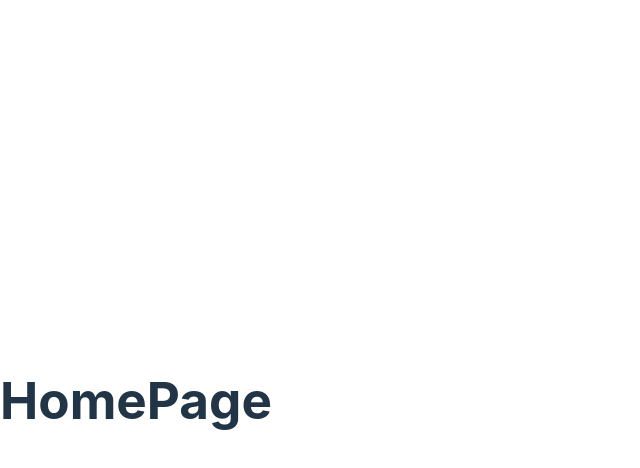
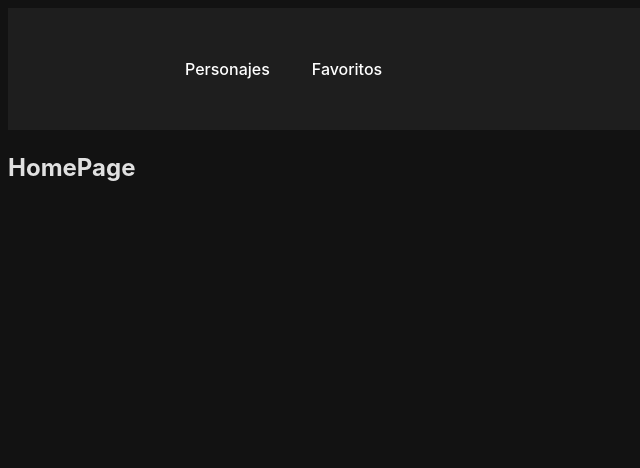
Before and after one commit to Pinchiri/Microproyecto-2, a React (Vite) app: page / in a window 1280 px wide. Shown: the top 468 px of the page, without its empty margins (0-640 px from the left). Built offline with nearby package versions, Linux system fonts and the light colour scheme.

Commit message:
Added Initial NavBar and Layout

```diff
--- /dev/null
+++ b/constants/urls.js
@@ -0,0 +1,6 @@
+export const homeURL = "/"
+export const registerURL = "/register"
+export const loginURL = "/login"
+export const profileURL = "/profile"
+export const reserveURL = "/reserve"
+export const adminURL = "/admin"
--- /dev/null
+++ b/src/components/NavBar/NavBar.jsx
@@ -0,0 +1,75 @@
+import { Link, useNavigate } from "react-router-dom";
+
+import { homeURL,
+    registerURL,
+    loginURL,
+    profileURL,
+    reserveURL,
+    adminURL } from "../../../constants/urls";
+
+// import { useUserContext } from "../../contexts/UserContext";
+import styles from "./Navbar.module.css";
+// import { logout } from "../../firebase/auth";
+
+export function NavBar() {
+  const navigate = useNavigate();
+//   const { user, isLoadingUser } = useUserContext();
+
+//   const handleLogout = async () => {
+//     await logout(() => navigate(homeURL));
+//   };
+
+  return (
+    <nav className={styles.navbar}>
+      <ul className={styles.menuList}>
+        <li className={`${styles.menuItem} ${styles.menuItemLeft}`}>
+          <Link to={homeURL} className={styles.link}>
+            <span>Personajes</span>
+          </Link>
+        </li>
+        <li className={`${styles.menuItem} ${styles.menuItemLeft}`}>
+          <Link to={reserveURL} className={styles.link}>
+            <span>Favoritos</span>
+          </Link>
+        </li>
+      </ul>
+
+      {/* {!isLoadingUser && (
+        <ul className={styles.menuList}>
+          {!!user ? (
+            <>
+              <li className={`${styles.menuItem} ${styles.menuItemRight}`}>
+                <Link to={profileURL} className={styles.link}>
+                  <div className={styles.userAvatar} />
+                  <span>{user.name}</span>
+                </Link>
+              </li>
+              <li className={`${styles.menuItem} ${styles.menuItemRight}`}>
+                <button
+                  type="button"
+                  className={`${styles.link} ${styles.logoutBtn}`}
+                  onClick={handleLogout}
+                >
+                  <span>Salir</span>
+                </button>
+              </li>
+            </>
+          ) : (
+            <>
+              <li className={`${styles.menuItem} ${styles.menuItemRight}`}>
+                <Link to={loginURL} className={styles.link}>
+                  <span>Iniciar sesión</span>
+                </Link>
+              </li>
+              <li className={`${styles.menuItem} ${styles.menuItemRight}`}>
+                <Link to={registerURL} className={styles.link}>
+                  <span>Registro</span>
+                </Link>
+              </li>
+            </>
+          )}
+        </ul>
+      )} */}
+    </nav>
+  );
+}
--- /dev/null
+++ b/src/components/NavBar/NavBar.module.css
@@ -0,0 +1,61 @@
+.navbar {
+    display: flex;
+    justify-content: space-between;
+    background: #1E1E1E;
+    padding: 24px 120px;
+  }
+
+  .navbar .menuList {
+    display: flex;
+    align-items: center;
+    list-style: none;
+  }
+
+  .navbar .menuList .menuItem {
+    border-radius: 6px;
+    border: 1px solid transparent;
+  }
+
+  .navbar .menuList .menuItem:hover {
+    border-color: #272b33;
+    background: #23262e;
+  }
+
+  .navbar .menuList .menuItem.menuItemLeft {
+    margin-right: 8px;
+  }
+  .navbar .menuList .menuItem.menuItemRight {
+    margin-left: 8px;
+  }
+
+  .navbar .menuList .menuItem .link {
+    display: flex;
+    align-items: center;
+    padding: 8px 16px;
+    text-decoration: none;
+    color: #fff;
+  }
+
+  .navbar .menuList .menuItem .link.logoutBtn {
+    display: flex;
+    align-items: center;
+    padding: 8px 16px;
+    text-decoration: none;
+    color: red;
+    background: none;
+    outline: none;
+    border: none;
+    font-size: inherit;
+    font-weight: inherit;
+    cursor: pointer;
+  }
+
+  .navbar .menuList .menuItem .link .userAvatar {
+    content: "";
+    display: block;
+    width: 32px;
+    height: 32px;
+    border-radius: 20px;
+    background: #3c3e44;
+    margin-right: 8px;
+  }
--- a/src/index.css
+++ b/src/index.css
@@ -3,14 +3,12 @@
   line-height: 1.5;
   font-weight: 400;
 
-  color-scheme: light dark;
   color: rgba(255, 255, 255, 0.87);
-  background-color: #242424;
+  background-color: #121212;
 
   font-synthesis: none;
   text-rendering: optimizeLegibility;
   -webkit-font-smoothing: antialiased;
-  -moz-osx-font-smoothing: grayscale;
   -webkit-text-size-adjust: 100%;
 }
 
@@ -19,7 +17,7 @@ a {
   color: #646cff;
   text-decoration: inherit;
 }
-a:hover {
+/* a:hover {
   color: #535bf2;
 }
 
@@ -66,4 +64,4 @@ button:focus-visible {
   button {
     background-color: #f9f9f9;
   }
-}
+} */
--- a/src/main.jsx
+++ b/src/main.jsx
@@ -4,12 +4,18 @@ import { Routes, Route, BrowserRouter } from "react-router-dom"
 //import App from './App.jsx'
 import './index.css'
 import { HomePage } from './pages/HomePage/HomePage.jsx'
+import { Layout } from './pages/Layout/Layout'
+import { homeURL, reserveURL } from '../constants/urls'
 
 ReactDOM.createRoot(document.getElementById('root')).render(
   <React.StrictMode>
     <BrowserRouter>
     <Routes>
-      <Route path = "/" element = {<HomePage />} />
+      <Route element = {<Layout />}>
+        <Route path = {homeURL} element = {<HomePage />} />
+        <Route path = {reserveURL} element = {<div>Hola</div>} />
+      </Route>
+
     </Routes>
     </BrowserRouter>
   </React.StrictMode>,
--- /dev/null
+++ b/src/pages/Layout/Layout.jsx
@@ -0,0 +1,19 @@
+import React from 'react'
+import { Outlet } from 'react-router'
+import { NavBar } from '../../components/NavBar/NavBar';
+
+//import { UserContextProvider } from "../../contexts/UserContext";
+
+export function Layout() {
+  return (
+    // <UserContextProvider>
+      <main>
+        <NavBar />
+
+        <section className="body">
+          <Outlet />
+        </section>
+      </main>
+    // </UserContextProvider>
+  );
+}
```
Also changed, not shown: src/components/MovieCard/MovieCard.jsx (added), src/components/MovieCard/MovieCard.module.css (added).
